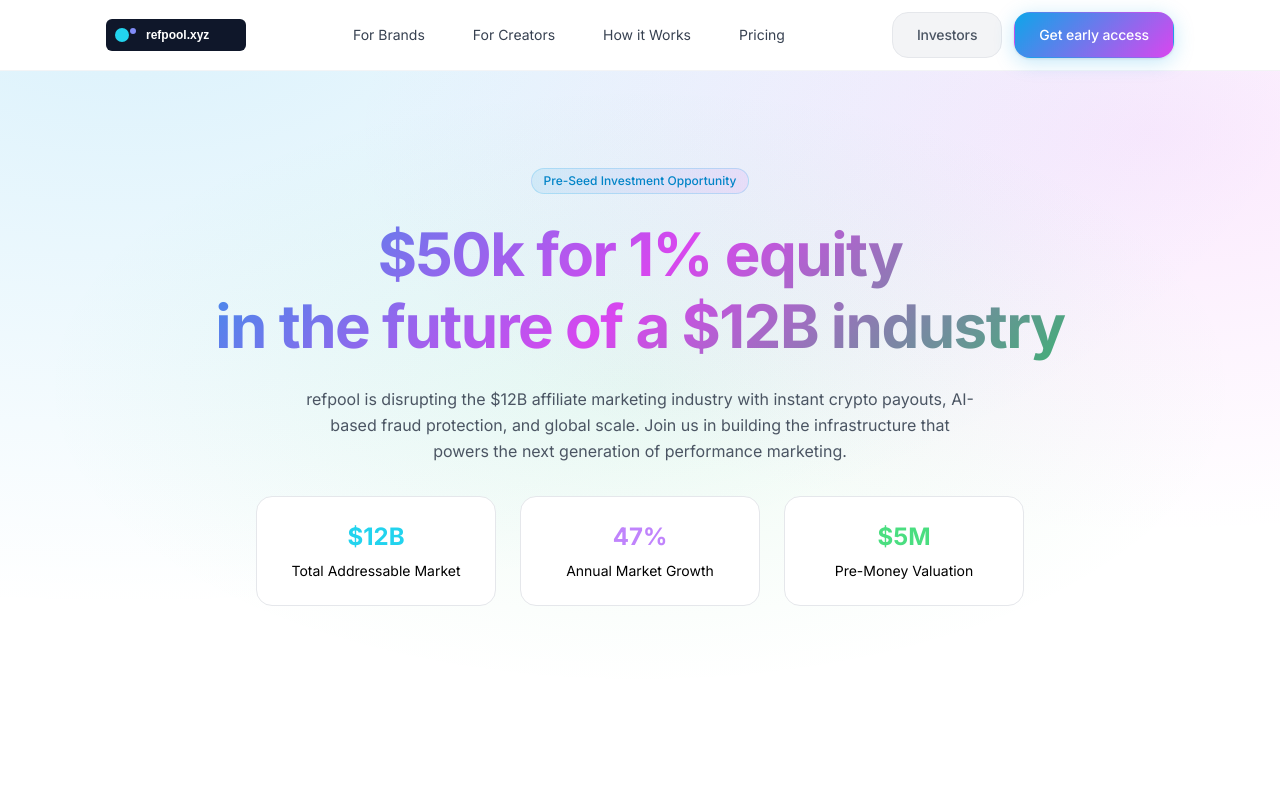
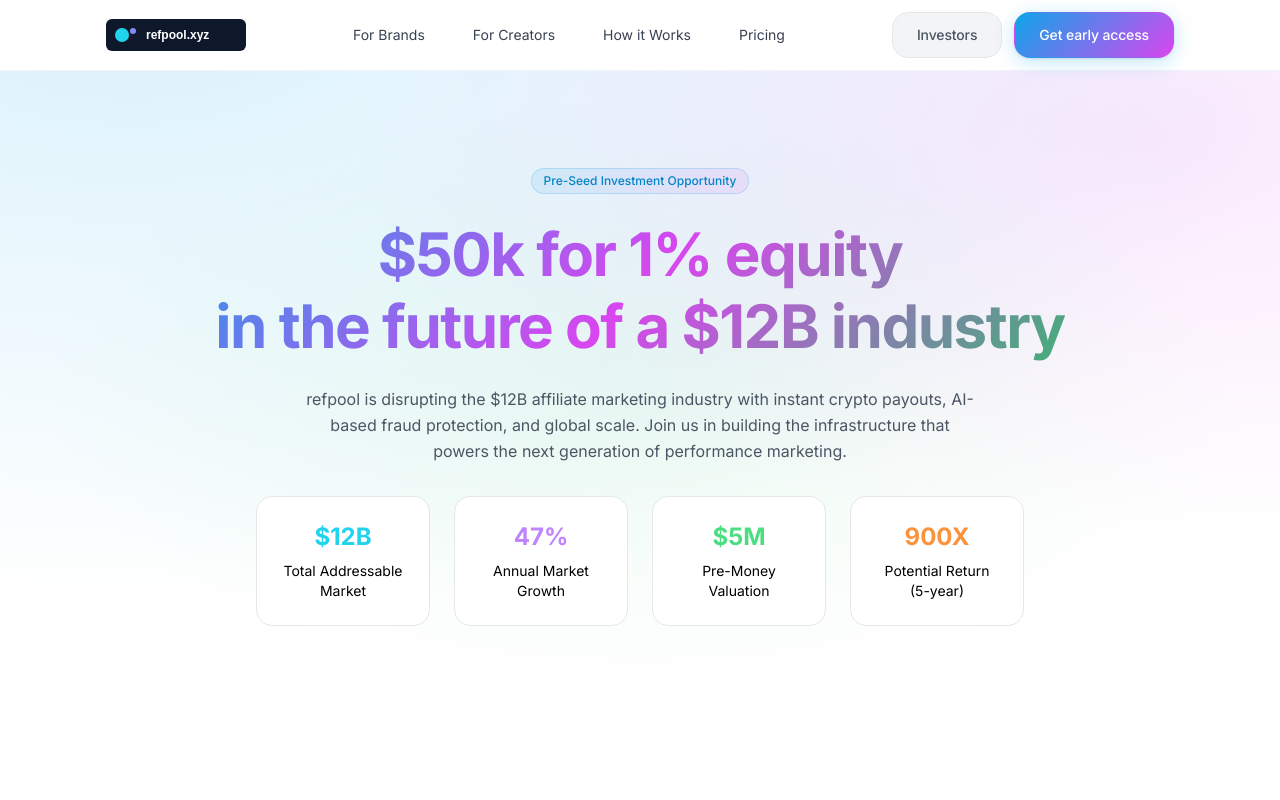
Before and after one commit to mihailistov/refpool-landing, a Next.js app: page /investors in a window 1280 px wide. Shown: the top 800 px of the page. Built offline with nearby package versions, Linux system fonts and the light colour scheme.

Commit message:
add potential return to top of investor page

```diff
--- a/pages/investors.tsx
+++ b/pages/investors.tsx
@@ -21,7 +21,7 @@ export default function Investors() {
               AI-based fraud protection, and global scale. Join us in building the infrastructure that powers
               the next generation of performance marketing.
             </p>
-            <div className="grid md:grid-cols-3 gap-6 max-w-3xl mx-auto">
+            <div className="grid md:grid-cols-4 gap-6 max-w-3xl mx-auto">
               <div className="card">
                 <div className="text-2xl font-bold text-cyan-400 mb-2">$12B</div>
                 <div className="text-sm">Total Addressable Market</div>
@@ -33,6 +33,10 @@ export default function Investors() {
               <div className="card">
                 <div className="text-2xl font-bold text-green-400 mb-2">$5M</div>
                 <div className="text-sm">Pre-Money Valuation</div>
+              </div>
+              <div className="card">
+                <div className="text-2xl font-bold text-orange-400 mb-2">900X</div>
+                <div className="text-sm">Potential Return (5-year)</div>
               </div>
             </div>
           </div>
```
